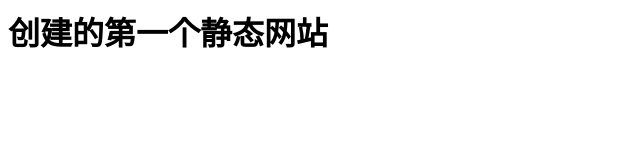
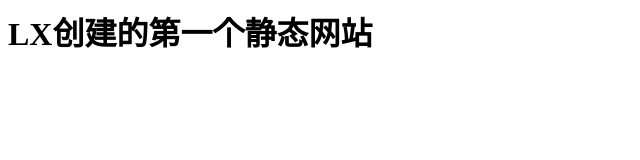
Before and after one commit to Liuxia2128/Liuxia2128.github.io, a plain HTML site: page index.html in a window 1280 px wide. Shown: the whole page, without its empty margins (0-640 px from the left). Drawn offline with Linux system fonts and the light colour scheme.

Commit message:
Update index.html

```diff
--- a/index.html
+++ b/index.html
@@ -1 +1 @@
-<h1>创建的第一个静态网站</h1>
+<h1>LX创建的第一个静态网站</h1>
```
